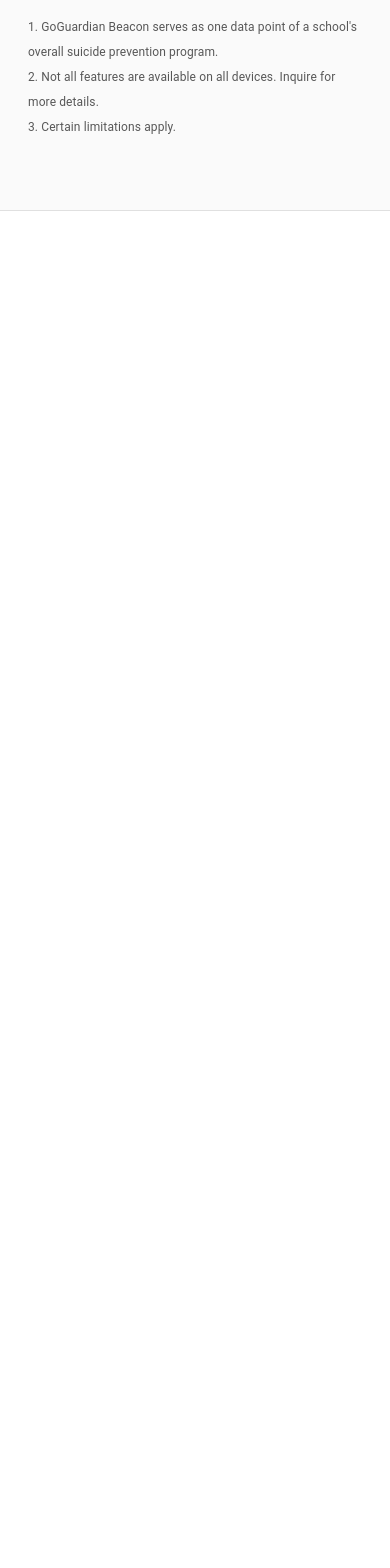
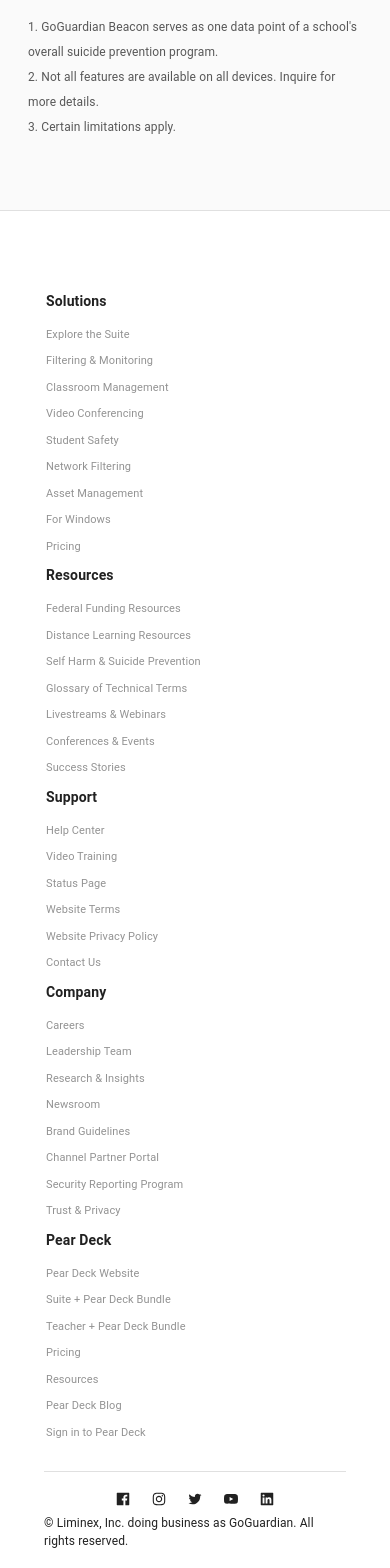
Before and after one commit to abhishekwebdevv/MVP_landing, a React (Create React App) app: page / in a window 390 px wide. Shown: the part 6643-8211 px from the top of the page. Before the commit the page ends 6854 px from the top, so only its background shows below. Built offline with nearby package versions, Linux system fonts and the light colour scheme.

Commit message:
footerSection Responsive

```diff
--- a/src/App.js
+++ b/src/App.js
@@ -11,7 +11,7 @@
 import VideoSection from './Sections/VideoSection';
 import TrialSection from './Sections/TrialSection';
 import PartnerSection from './Sections/PartnerSection';
-// import FooterSection from './Sections/FooterSection';
+import FooterSection from './Sections/FooterSection';
 
 function App() {
   return (
@@ -27,7 +27,7 @@
         <VideoSection />
         <TrialSection />
         <PartnerSection />
-        {/* <FooterSection /> */}
+        <FooterSection />
       </Layout>
     </Fragment>
   );
--- a/src/Sections/FooterSection.js
+++ b/src/Sections/FooterSection.js
@@ -1,6 +1,6 @@
 import React from 'react';
 import { createStyles, makeStyles } from '@mui/styles';
-import { Box, Divider, Typography } from '@mui/material';
+import { Box, Divider, Grid, Typography } from '@mui/material';
 import {
   AiFillFacebook,
   AiOutlineInstagram,
@@ -8,6 +8,7 @@
   AiFillYoutube,
   AiFillLinkedin,
 } from 'react-icons/ai';
+import useBreakpoints from '../Components/useBreakpoints';
 
 const solutionsList = [
   'Explore the Suite',
@@ -63,10 +64,12 @@
 
 export default function FooterSection() {
   const classes = useStyles();
+  const { md, lg } = useBreakpoints();
 
   return (
     <section className={classes.section}>
-      <Box display="flex" justifyContent="center">
+      <Grid container display="flex" justifyContent="center" flexWrap="wrap">
+        <Grid item xs={12} sm={4} lg={2}>
           <Box padding="0px 30px">
             <Typography fontSize="14px" fontWeight="bold" marginBottom="15px">
               Solutions
@@ -82,7 +85,9 @@
               </Typography>
             ))}
           </Box>
+        </Grid>
 
+        <Grid item xs={12} sm={4} lg={2}>
           <Box padding="0px 30px">
             <Typography fontSize="14px" fontWeight="bold" marginBottom="15px">
               Resources
@@ -98,7 +103,9 @@
               </Typography>
             ))}
           </Box>
+        </Grid>
 
+        <Grid item xs={12} sm={4} lg={2}>
           <Box padding="0px 30px">
             <Typography fontSize="14px" fontWeight="bold" marginBottom="15px">
               Support
@@ -114,7 +121,9 @@
               </Typography>
             ))}
           </Box>
+        </Grid>
 
+        <Grid item xs={12} sm={4} lg={2}>
           <Box padding="0px 30px">
             <Typography fontSize="14px" fontWeight="bold" marginBottom="15px">
               Company
@@ -130,7 +139,9 @@
               </Typography>
             ))}
           </Box>
+        </Grid>
 
+        <Grid item xs={12} sm={4} lg={2}>
           <Box padding="0px 30px">
             <Typography fontSize="14px" fontWeight="bold" marginBottom="15px">
               Pear Deck
@@ -146,11 +157,14 @@
               </Typography>
             ))}
           </Box>
-      </Box>
-      <Box padding="20px 450px 0px">
+        </Grid>
+      </Grid>
+
+      <Box paddingTop="20px" paddingX={lg ? '450px' : '28px'}>
         <Divider />
         <Box
           display="flex"
+          flexDirection={md ? 'row' : 'column'}
           justifyContent="space-between"
           alignItems="center"
           padding="18px 0px"
```
Lines whose indentation alone changed are shown as unchanged.
